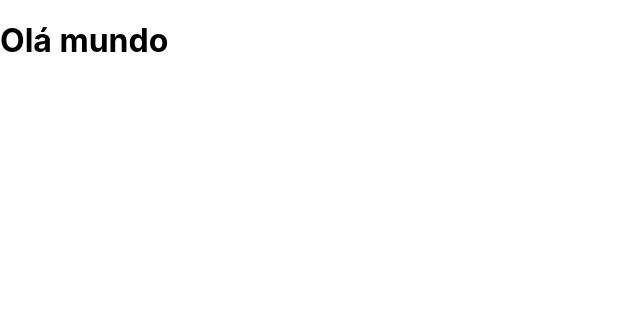
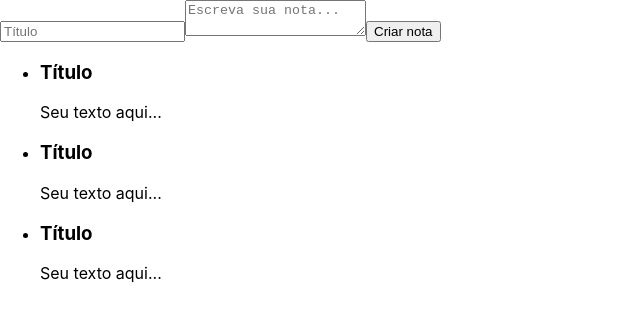
Before and after one commit to RenanTRS/CeepReactJs, a React (Create React App) app: page / in a window 1280 px wide. Shown: the top 322 px of the page, without its empty margins (0-640 px from the left). Built offline with nearby package versions, Linux system fonts and the light colour scheme.

Commit message:
Import component ListaDeNotas

```diff
--- a/src/App.js
+++ b/src/App.js
@@ -1,8 +1,17 @@
 import React from 'react';
+import ListaDeNotas from "./components/ListaDeNotas"
 
 function App() {
   return (
-    <h1>Olá mundo</h1>
+    <section>
+      <form>
+        <input type="text" placeholder="Título"/>
+        <textarea placeholder="Escreva sua nota..."></textarea>
+        <button>Criar nota</button>
+      </form>
+
+      <ListaDeNotas/>
+    </section>
   );
 }
 
```
